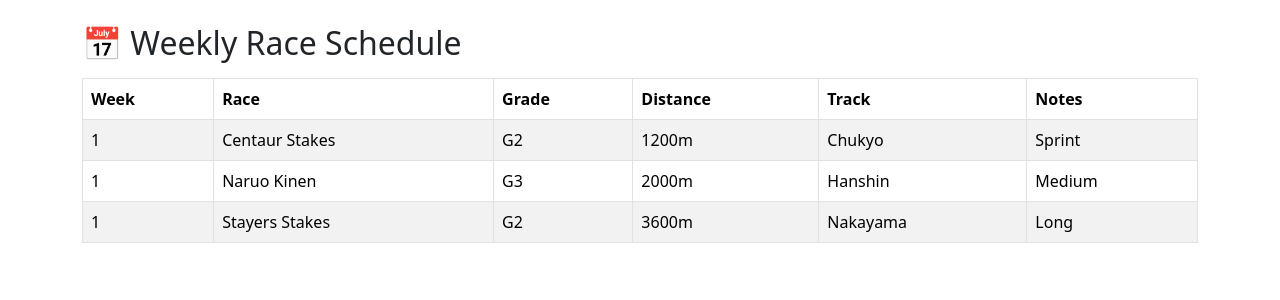
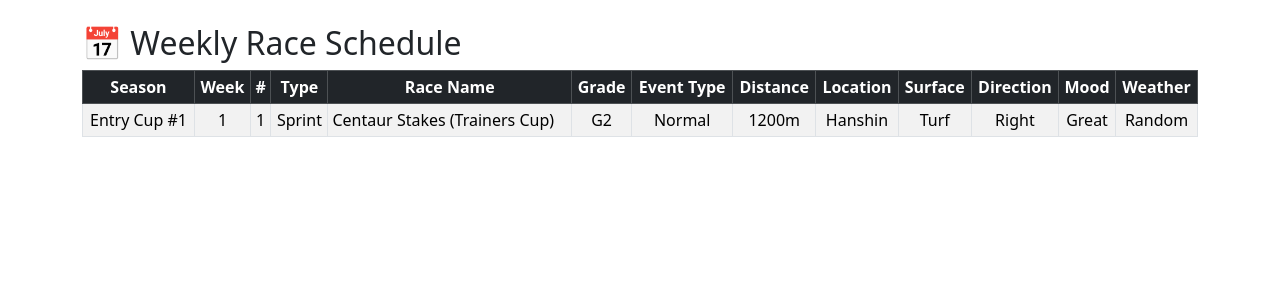
Before and after one commit to Acrith/uma-ladder, a Flask app: page /schedule in a window 1280 px wide. Shown: the part 80-380 px from the top of the page. Run offline with Flask 3, Linux system fonts and the light colour scheme.

Commit message:
Created ladder page with aggregated player scores

```diff
--- a/app.py
+++ b/app.py
@@ -1,21 +1,75 @@
 from flask import Flask, render_template
+from flask_sqlalchemy import SQLAlchemy
+from sqlalchemy import func
+import os
 
 app = Flask(__name__)
 
-# Static schedule for now (hardcoded list of dicts)
-race_schedule = [
-    {"week": 1, "race": "Centaur Stakes", "grade": "G2", "distance": "1200m", "track": "Chukyo", "notes": "Sprint"},
-    {"week": 1, "race": "Naruo Kinen", "grade": "G3", "distance": "2000m", "track": "Hanshin", "notes": "Medium"},
-    {"week": 1, "race": "Stayers Stakes", "grade": "G2", "distance": "3600m", "track": "Nakayama", "notes": "Long"},
-]
+# Setup database
+basedir = os.path.abspath(os.path.dirname(__file__))
+app.config['SQLALCHEMY_DATABASE_URI'] = 'sqlite:///' + os.path.join(basedir, 'ladder.db')
+app.config['SQLALCHEMY_TRACK_MODIFICATIONS'] = False
+
+db = SQLAlchemy(app)
+
+# Define Race model
+class Race(db.Model):
+    id = db.Column(db.Integer, primary_key=True)
+    season = db.Column(db.String(50), nullable=False)
+    week = db.Column(db.Integer, nullable=False)
+    race_number = db.Column(db.Integer, nullable=False)
+    race_type = db.Column(db.String(20), nullable=False)
+    race_name = db.Column(db.String(100), nullable=False)
+    grade = db.Column(db.String(10), nullable=False)
+    event_type = db.Column(db.String(20), nullable=False)
+    distance = db.Column(db.String(10), nullable=False)
+    location = db.Column(db.String(50), nullable=False)
+    surface = db.Column(db.String(20), nullable=False)
+    direction = db.Column(db.String(10), nullable=False)
+    mood = db.Column(db.String(20), nullable=False)
+    weather = db.Column(db.String(20), nullable=False)
+
+class Result(db.Model):
+    id = db.Column(db.Integer, primary_key=True)
+
+    race_id = db.Column(db.Integer, db.ForeignKey('race.id'), nullable=False)
+    player_name = db.Column(db.String(50), nullable=False)
+    uma_name = db.Column(db.String(50), nullable=False)
+    placement = db.Column(db.Integer, nullable=False)
+    points = db.Column(db.Integer, nullable=False)
+
+    # Optional: Relationship for convenience
+    race = db.relationship('Race', backref='results')
+
+def load_schedule():
+    with open("data/schedule.json", "r", encoding="utf-8") as f:
+        return json.load(f)
 
 @app.route('/schedule')
 def schedule():
-    return render_template("schedule.html", races=race_schedule)
+    races = Race.query.order_by(Race.week, Race.id).all()
+    return render_template("schedule.html", races=races)
+
+@app.route('/ladder')
+def ladder():
+    leaderboard = (
+        db.session.query(
+            Result.player_name,
+            func.sum(Result.points).label('total_points')
+        )
+        .group_by(Result.player_name)
+        .order_by(func.sum(Result.points).desc())
+        .all()
+    )
+
+    return render_template("ladder.html", leaderboard=leaderboard)
 
 @app.route('/')
 def home():
     return render_template("index.html")
 
+def run():
+    app.run(debug=True)
+
 if __name__ == '__main__':
-    app.run(debug=True)
+    run()
--- a/templates/schedule.html
+++ b/templates/schedule.html
@@ -5,26 +5,40 @@
 {% block content %}
 <h2>📅 Weekly Race Schedule</h2>
 
-<table class="table table-striped table-bordered mt-3">
-    <thead>
+<table class="table table-striped table-bordered table-sm align-middle">
+    <thead class="table-dark text-center">
         <tr>
+            <th>Season</th>
             <th>Week</th>
-            <th>Race</th>
+            <th>#</th>
+            <th>Type</th>
+            <th>Race Name</th>
             <th>Grade</th>
+            <th>Event Type</th>
             <th>Distance</th>
-            <th>Track</th>
-            <th>Notes</th>
+            <th>Location</th>
+            <th>Surface</th>
+            <th>Direction</th>
+            <th>Mood</th>
+            <th>Weather</th>
         </tr>
     </thead>
     <tbody>
         {% for race in races %}
-        <tr>
+        <tr class="text-center">
+            <td>{{ race.season }}</td>
             <td>{{ race.week }}</td>
-            <td>{{ race.race }}</td>
+            <td>{{ race.race_number }}</td>
+            <td>{{ race.race_type }}</td>
+            <td class="text-start">{{ race.race_name }}</td>
             <td>{{ race.grade }}</td>
+            <td>{{ race.event_type }}</td>
             <td>{{ race.distance }}</td>
-            <td>{{ race.track }}</td>
-            <td>{{ race.notes }}</td>
+            <td>{{ race.location }}</td>
+            <td>{{ race.surface }}</td>
+            <td>{{ race.direction }}</td>
+            <td>{{ race.mood }}</td>
+            <td>{{ race.weather }}</td>
         </tr>
         {% endfor %}
     </tbody>
```
Also changed, not shown: data/schedule.json (added, +26 -0 lines), init_db.py (added, +26 -0 lines), templates/ladder.html (added, +30 -0 lines), ladder.db (added).
